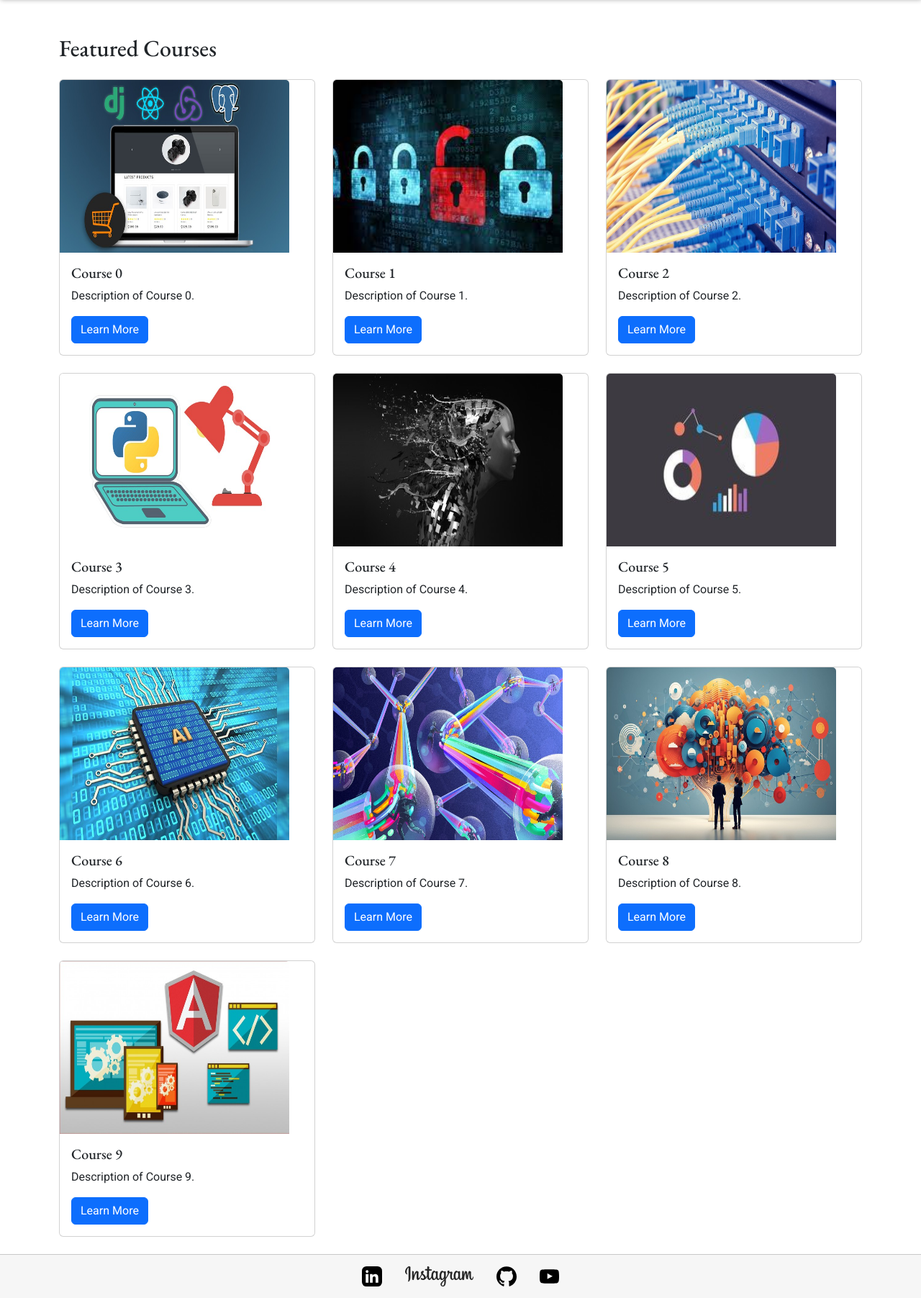
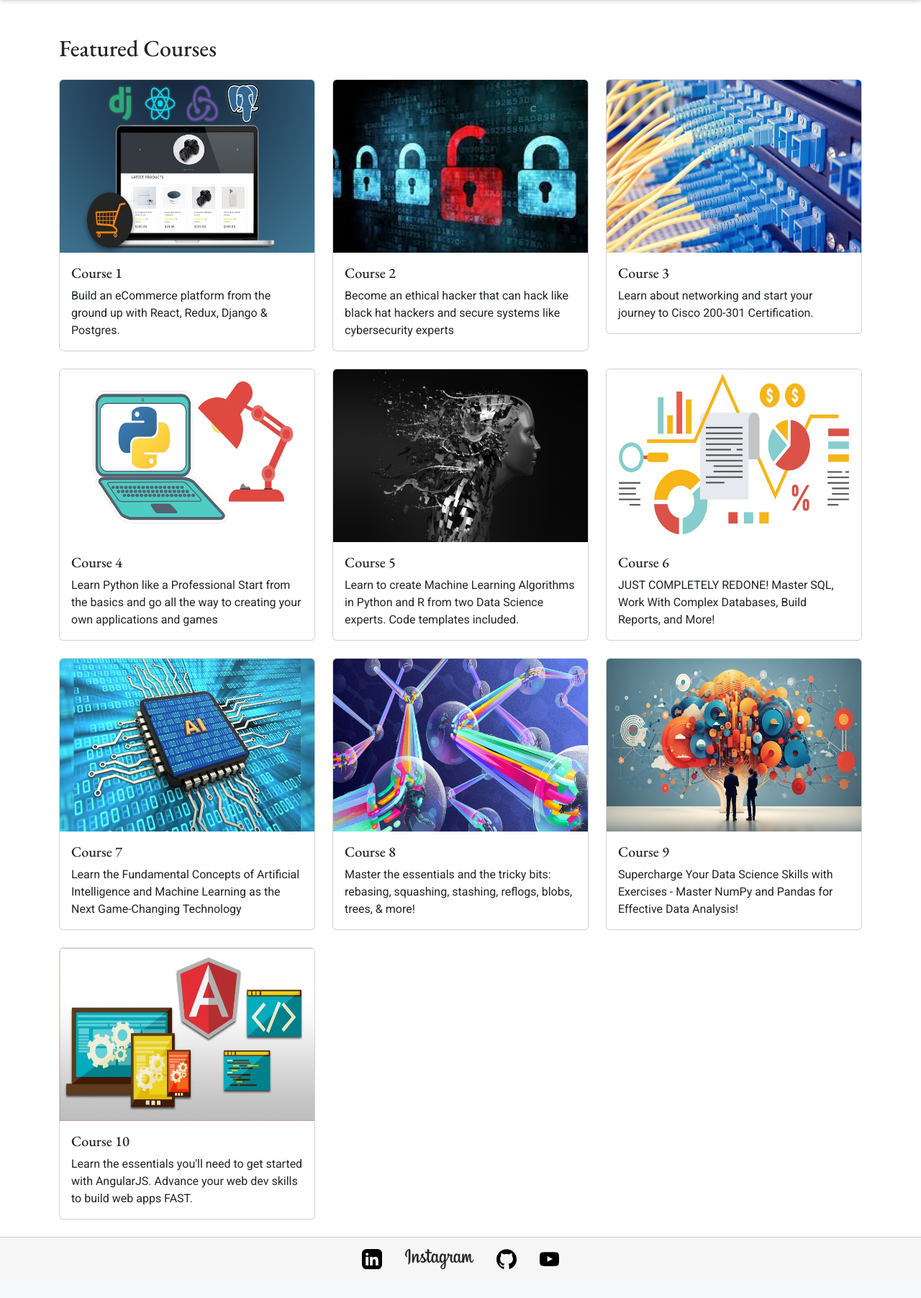
Before and after one commit to teman67/E-Learning-Booking-Courses-Project, a Django app: page /courses/ in a window 1280 px wide. Shown: the part 154-1957 px from the top of the page at 72% size. After the commit the page ends 1917 px from the top, so only its background shows below. Run offline with Django 3.2, Linux system fonts and the light colour scheme; some libraries are stand-ins or nearby versions.

Commit message:
add descriptions to course lists

```diff
--- a/courses/urls.py
+++ b/courses/urls.py
@@ -1,8 +1,9 @@
 from django.urls import path
-from .views import index, list_courses
+from .views import index, list_courses, your_view
 
 
 urlpatterns = [
     path('', index.as_view(),name='home'),
     path('courses/', list_courses, name='courses'),
+    path('your_view/', your_view, name='your_view'),
 ]
--- a/courses/views.py
+++ b/courses/views.py
@@ -9,3 +9,21 @@ class index(TemplateView):
 def list_courses(request):
 
     return render(request, 'list_courses.html')
+
+
+def your_view(request):
+    descriptions = {
+        "0": "Description of Course 0",
+        "1": "Description of Course 1",
+        "2": "Description of Course 2",
+        "3": "Description of Course 3",
+        "4": "Description of Course 4",
+        "5": "Description of Course 5",
+        "6": "Description of Course 6",
+        "7": "Description of Course 7",
+        "8": "Description of Course 8",
+        "9": "Description of Course 9",
+    }
+
+    context = {'descriptions': descriptions}
+    return render(request, 'list_courses.html', context)
--- a/static/css/style.css
+++ b/static/css/style.css
@@ -53,6 +53,13 @@ main {
     margin: 1rem;
 }
 
+.row img {
+    width: 100%;
+    height: 15rem;
+
+
+}
+
 /* Header */
 .navbar {
     background-color: var(--off-white);
--- a/templates/list_courses.html
+++ b/templates/list_courses.html
@@ -3,7 +3,7 @@
 <div class="container mt-5">
   <h2 class="mb-4">Featured Courses</h2>
 
-  <div class="row">
+  <!-- <div class="row">
     {% for i in "0123456789" %}
     <div class="col-md-4 mb-4">
       <div class="card">
@@ -15,12 +15,174 @@
         />
         <div class="card-body">
           <h5 class="card-title">Course {{ i }}</h5>
-          <p class="card-text">Description of Course {{ i }}.</p>
+          <p class="card-text">{{ descriptions.i }}</p>
           <a href="#" class="btn btn-primary">Learn More</a>
         </div>
       </div>
     </div>
     {% endfor %}
+  </div> -->
+  <div class="row">
+    <div class="col-md-4 mb-4">
+      <div class="card">
+        <img
+          src="{% static 'images/image_courses/0.jpg' %}"
+          class="card-img-top"
+          alt="Course 1"
+        />
+        <div class="card-body">
+          <h5 class="card-title">Course 1</h5>
+          <p class="card-text">
+            Build an eCommerce platform from the ground up with React, Redux,
+            Django & Postgres.
+          </p>
+        </div>
+      </div>
+    </div>
+    <div class="col-md-4 mb-4">
+      <div class="card">
+        <img
+          src="{% static 'images/image_courses/1.jpg' %}"
+          class="card-img-top"
+          alt="Course 2"
+        />
+        <div class="card-body">
+          <h5 class="card-title">Course 2</h5>
+          <p class="card-text">
+            Become an ethical hacker that can hack like black hat hackers and
+            secure systems like cybersecurity experts
+          </p>
+        </div>
+      </div>
+    </div>
+    <div class="col-md-4 mb-4">
+      <div class="card">
+        <img
+          src="{% static 'images/image_courses/2.jpg' %}"
+          class="card-img-top"
+          alt="Course 3"
+        />
+        <div class="card-body">
+          <h5 class="card-title">Course 3</h5>
+          <p class="card-text">
+            Learn about networking and start your journey to Cisco 200-301
+            Certification.
+          </p>
+        </div>
+      </div>
+    </div>
+    <div class="col-md-4 mb-4">
+      <div class="card">
+        <img
+          src="{% static 'images/image_courses/3.jpg' %}"
+          class="card-img-top"
+          alt="Course 4"
+        />
+        <div class="card-body">
+          <h5 class="card-title">Course 4</h5>
+          <p class="card-text">
+            Learn Python like a Professional Start from the basics and go all
+            the way to creating your own applications and games
+          </p>
+        </div>
+      </div>
+    </div>
+    <div class="col-md-4 mb-4">
+      <div class="card">
+        <img
+          src="{% static 'images/image_courses/4.jpg' %}"
+          class="card-img-top"
+          alt="Course 5"
+        />
+        <div class="card-body">
+          <h5 class="card-title">Course 5</h5>
+          <p class="card-text">
+            Learn to create Machine Learning Algorithms in Python and R from two
+            Data Science experts. Code templates included.
+          </p>
+        </div>
+      </div>
+    </div>
+    <div class="col-md-4 mb-4">
+      <div class="card">
+        <img
+          src="{% static 'images/image_courses/5.jpg' %}"
+          class="card-img-top"
+          alt="Course 6"
+        />
+        <div class="card-body">
+          <h5 class="card-title">Course 6</h5>
+          <p class="card-text">
+            JUST COMPLETELY REDONE! Master SQL, Work With Complex Databases,
+            Build Reports, and More!
+          </p>
+        </div>
+      </div>
+    </div>
+    <div class="col-md-4 mb-4">
+      <div class="card">
+        <img
+          src="{% static 'images/image_courses/6.jpg' %}"
+          class="card-img-top"
+          alt="Course 7"
+        />
+        <div class="card-body">
+          <h5 class="card-title">Course 7</h5>
+          <p class="card-text">
+            Learn the Fundamental Concepts of Artificial Intelligence and
+            Machine Learning as the Next Game-Changing Technology
+          </p>
+        </div>
+      </div>
+    </div>
+    <div class="col-md-4 mb-4">
+      <div class="card">
+        <img
+          src="{% static 'images/image_courses/7.jpg' %}"
+          class="card-img-top"
+          alt="Course 8"
+        />
+        <div class="card-body">
+          <h5 class="card-title">Course 8</h5>
+          <p class="card-text">
+            Master the essentials and the tricky bits: rebasing, squashing,
+            stashing, reflogs, blobs, trees, & more!
+          </p>
+        </div>
+      </div>
+    </div>
+    <div class="col-md-4 mb-4">
+      <div class="card">
+        <img
+          src="{% static 'images/image_courses/8.jpg' %}"
+          class="card-img-top"
+          alt="Course 9"
+        />
+        <div class="card-body">
+          <h5 class="card-title">Course 9</h5>
+          <p class="card-text">
+            Supercharge Your Data Science Skills with Exercises - Master NumPy
+            and Pandas for Effective Data Analysis!
+          </p>
+        </div>
+      </div>
+    </div>
+    <div class="col-md-4 mb-4">
+      <div class="card">
+        <img
+          src="{% static 'images/image_courses/9.jpg' %}"
+          class="card-img-top"
+          alt="Course 10"
+        />
+        <div class="card-body">
+          <h5 class="card-title">Course 10</h5>
+          <p class="card-text">
+            Learn the essentials you'll need to get started with AngularJS.
+            Advance your web dev skills to build web apps FAST.
+          </p>
+        </div>
+      </div>
+    </div>
   </div>
 </div>
 
```
Also changed, not shown: static/images/image_courses/5.jpg.
